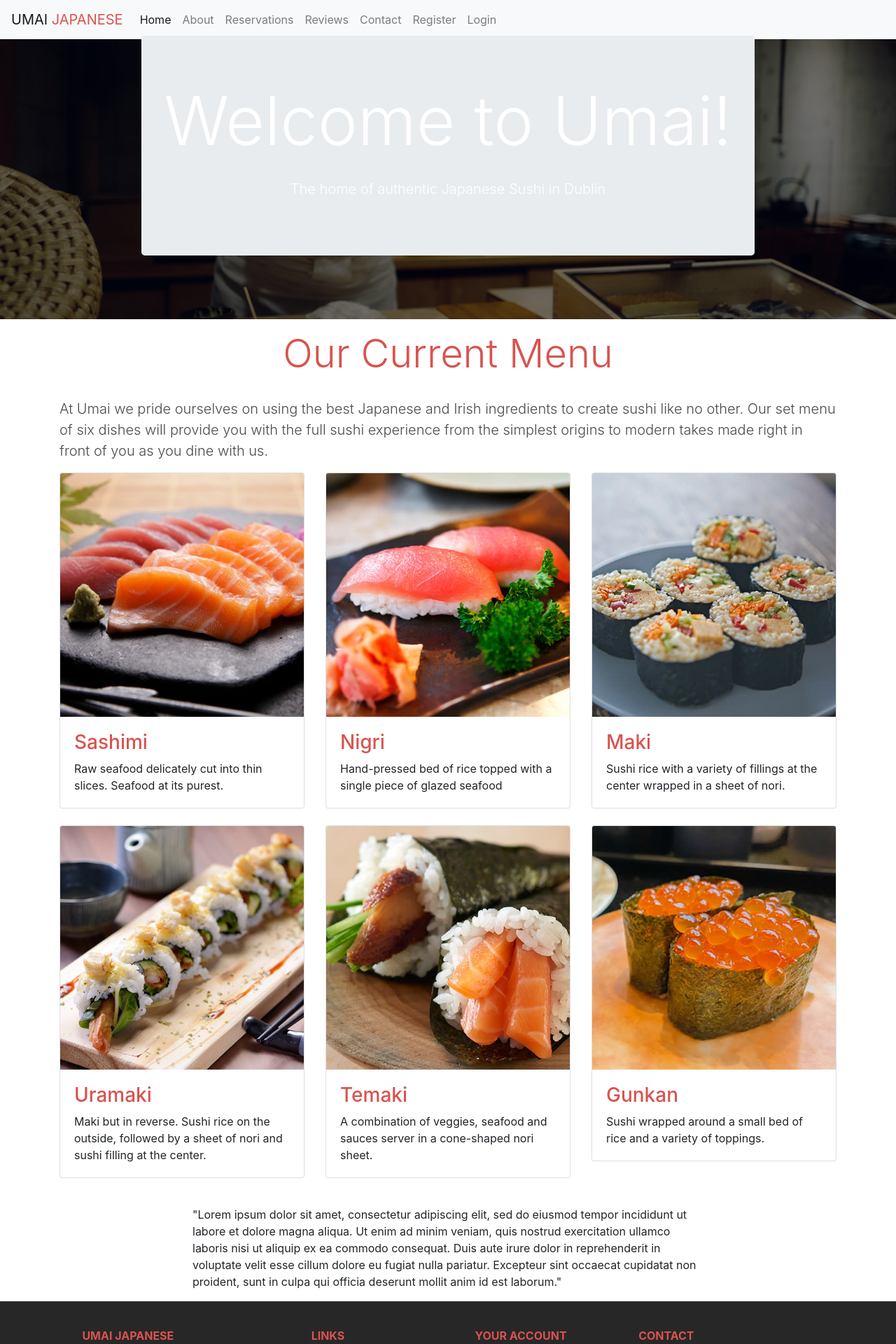
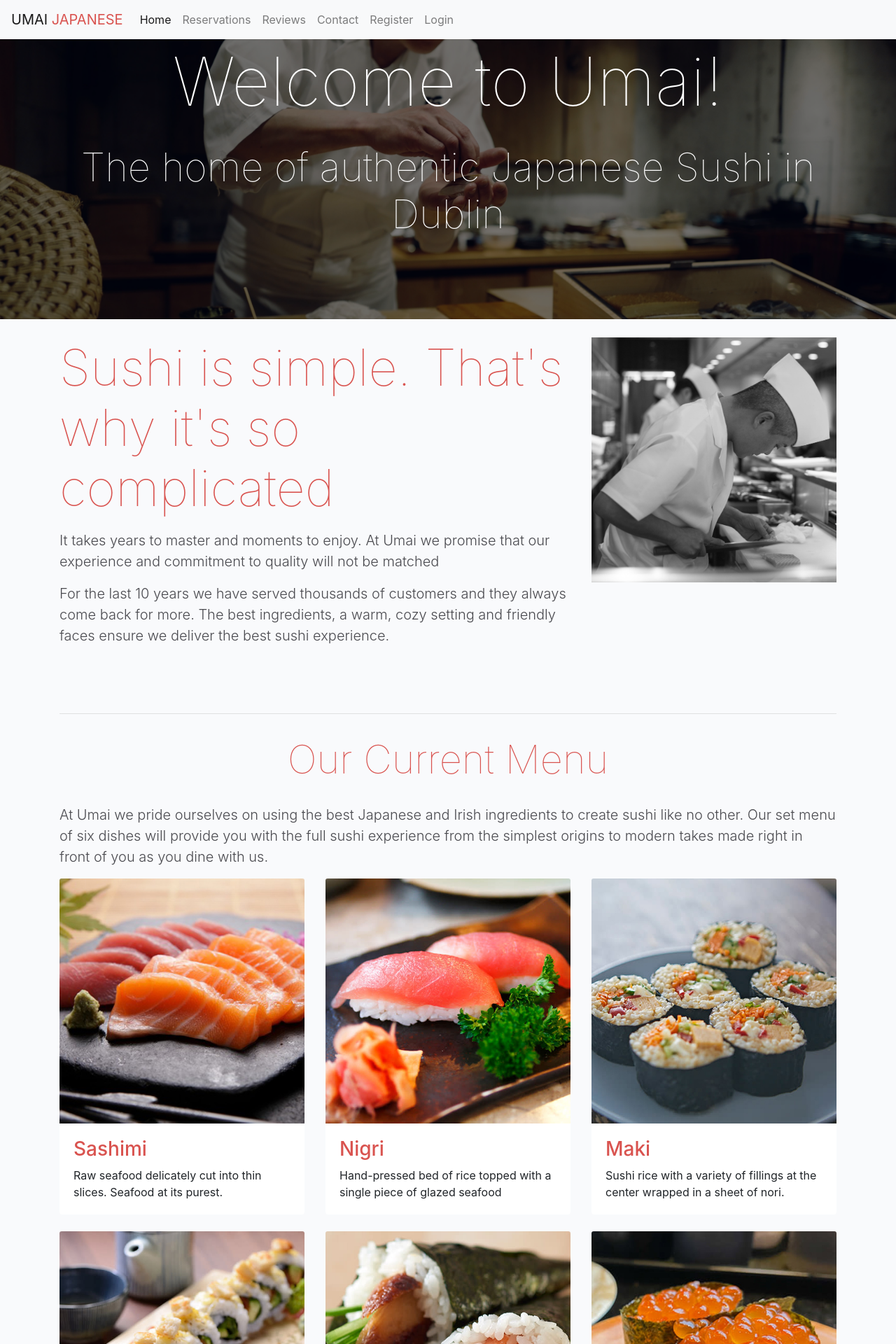
Before and after one commit to TBerrigan2101/p4_restaurant, a Django app: page / in a window 1280 px wide. Shown: the top 1920 px of the page at 70% size. Run offline with Django 3.2, Linux system fonts and the light colour scheme; data that the repository does not hold is empty; some libraries are stand-ins or nearby versions.

Commit message:
Tweaks to CSS and UI elements. Added additional content to homepage and removed About link in nav

```diff
--- a/restaurant/forms.py
+++ b/restaurant/forms.py
@@ -18,7 +18,7 @@
 class ReviewForm(forms.ModelForm):
     class Meta:
         model = Review
-        fields = ('name','body', )
+        fields = ('name', 'body', )
 
 
 class ContactForm(forms.ModelForm):
--- a/restaurant/views.py
+++ b/restaurant/views.py
@@ -26,7 +26,7 @@
         }
     return render(request, 'review.html', context)
 
-
+@login_required(login_url="accounts/login")
 def submit_review(request):
     if request.method == 'POST':
         form = ReviewForm(request.POST)
--- a/static/css/style.css
+++ b/static/css/style.css
@@ -43,7 +43,7 @@
 .hero-image-reviews {
   height: 50vh;
 
-  background: url('../images/sushi3.jpg') no-repeat center;
+  background: url('../images/sushi4.jpg') no-repeat center;
   -webkit-background-size: cover;
   -moz-background-size: cover;
   -o-background-size: cover;
@@ -59,7 +59,7 @@
 .hero-image-register {
   height: 50vh;
 
-  background: url('../images/sushi4.jpg') no-repeat center;
+  background: url('../images/sushi1.jpg') no-repeat center;
   -webkit-background-size: cover;
   -moz-background-size: cover;
   -o-background-size: cover;
@@ -149,13 +149,18 @@
 }
 
 .display-1 {
-  color: #ffffff;
   font-weight: 100;
 }
 
+.display-2 {
+  font-weight: 100;
+}
+
+.display-3 {
+  font-weight: 100;
+}
 
 .display-4 {
-  color: #d9534f;
   font-weight: 100;
 }
 
@@ -166,12 +171,6 @@
 .white {
   color: #ffffff;
 }
-
-
-.nav-link-hover {
-  color: #d9534f;
-}
-
 
 
 /* Components */
--- a/templates/base.html
+++ b/templates/base.html
@@ -30,9 +30,6 @@
                   <a class="nav-link" href={% url 'home' %}>Home <span class="sr-only">(current)</span></a>
                 </li>
                 <li class="nav-item">
-                  <a class="nav-link" href="#">About</a>
-                </li>
-                <li class="nav-item">
                   <a class="nav-link" href={% url 'view_booking' %}>Reservations</a>
                 </li>
                 <li class="nav-item">
@@ -58,7 +55,6 @@
           </nav>
 
             {% block content %}
-            <!-- Content Goes here -->
             {% endblock content %}
 
 
@@ -88,16 +84,10 @@
             <div class="col-md-2 col-lg-2 col-xl-2 mx-auto mt-3">
               <h6 class="red-brand text-uppercase mb-4 font-weight-bold">Links</h6>
               <p>
-                <a class="text-white">About</a>
+                <a class="text-white" href="{% url 'view_booking' %}">Reservations</a>
               </p>
               <p>
-                <a class="text-white">Menu</a>
-              </p>
-              <p>
-                <a class="text-white">Reservations</a>
-              </p>
-              <p>
-                <a class="text-white">Reviews</a>
+                <a class="text-white" href="{% url 'review' %}">Reviews</a>
               </p>
             </div>
             <!-- Grid column -->
@@ -108,7 +98,7 @@
             <div class="col-md-3 col-lg-2 col-xl-2 mx-auto mt-3">
                 <h6 class="red-brand text-uppercase mb-4 font-weight-bold">Your Account</h6>
               <p>
-                <a class="text-white">Login</a>
+                <a class="text-white" href="{% url 'account_login' %}">Login</a>
               </p>
             </div>
 
@@ -197,7 +187,6 @@
         </script>
         <script src="https://cdn.jsdelivr.net/npm/jquery@3.5.1/dist/jquery.slim.min.js" integrity="sha384-DfXdz2htPH0lsSSs5nCTpuj/zy4C+OGpamoFVy38MVBnE+IbbVYUew+OrCXaRkfj" crossorigin="anonymous"></script>
         <script src="https://cdn.jsdelivr.net/npm/popper.js@1.16.1/dist/umd/popper.min.js" integrity="sha384-9/reFTGAW83EW2RDu2S0VKaIzap3H66lZH81PoYlFhbGU+6BZp6G7niu735Sk7lN" crossorigin="anonymous"></script>
-        <script src="https://cdn.jsdelivr.net/npm/bootstrap@4.6.2/dist/js/bootstrap.min.js" integrity="sha384-+sLIOodYLS7CIrQpBjl+C7nPvqq+FbNUBDunl/OZv93DB7Ln/533i8e/mZXLi/P+" crossorigin="anonymous"></script><link rel="stylesheet" href="https://cdn.jsdelivr.net/npm/bootstrap@4.6.2/dist/css/bootstrap.min.css" integrity="sha384-xOolHFLEh07PJGoPkLv1IbcEPTNtaed2xpHsD9ESMhqIYd0nLMwNLD69Npy4HI+N" crossorigin="anonymous">
         <script src="https://cdn.jsdelivr.net/npm/bootstrap@4.6.2/dist/js/bootstrap.bundle.min.js" integrity="sha384-Fy6S3B9q64WdZWQUiU+q4/2Lc9npb8tCaSX9FK7E8HnRr0Jz8D6OP9dO5Vg3Q9ct" crossorigin="anonymous"></script>
 
 </body>
--- a/templates/index.html
+++ b/templates/index.html
@@ -4,29 +4,46 @@
 {% block content %}
 {% load crispy_forms_tags %}
 
+<!-- Hero Image Styling -->
+
 <div class="container-fluid hero-image-home">
     <div class="opaque-overlay">&nbsp;</div>
         <div class="row">
                 <div class="col-12">
                     <section class="jumbotron text-center">
-                        <h1 class="display-1">Welcome to Umai!</h1>
-                            <p class="lead white">The home of authentic Japanese Sushi in Dublin</p>
+                        <h1 class="display-1 text-white">Welcome to Umai!</h1>
+                        <p class="display-4 text-white">The home of authentic Japanese Sushi in Dublin</p>
                     </section>
                 </div>
         </div>
 </div>
 
 
+<div class="container container-padding">
+    <div class="row">
+        <div class="col-sm-8">
+            <p class="display-3 red-brand">Sushi is simple. That's why it's so complicated</p>
+            <p class="lead">It takes years to master and moments to enjoy. At Umai we promise that our experience and commitment to quality will not be matched</p>
+            <p class="lead">For the last 10 years we have served thousands of customers and they always come back for more. The best ingredients, a warm, cozy setting and friendly faces ensure we deliver the best sushi experience.</p>
+        </div>
+        <div class="col-sm-4">
+            <img src="static/images/chefs.jpg" class="img-fluid" alt="Sushi chefs at work in the kitchen">
+        </div>
+    </div>
+</div>
+
+<!-- Food Menu Information -->
+
 <div class="container">
+    <hr>
     <div class="row">
-            <!-- Menu Entries Column -->
         <div class="col-12 mt-3 left">
             <h1 class="display-4">Our Current Menu</h1>
             <p class="lead">At Umai we pride ourselves on using the best Japanese and Irish ingredients to create sushi like no other. Our set menu of six dishes will provide you with the full sushi experience from the simplest origins to modern takes made right in front of you as you dine with us.</p>
             <div class="row">
                 <div class="col-md-4">
                     <div class="card mb-4">
-                        <img src="static/images/sashimi.jpg" class="card-img-top" alt="...">
+                        <img src="static/images/sashimi.jpg" class="card-img-top" alt="Image of Sashimi Sushi">
                         <div class="card-body">
                             <h3>Sashimi</h3>
                             <p class="card-text"> Raw seafood delicately cut into thin slices. Seafood at its purest.</p>
@@ -35,7 +52,7 @@
                 </div>
                 <div class="col-md-4">
                     <div class="card mb-4">
-                        <img src="static/images/nigri.jpeg" class="card-img-top" alt="...">
+                        <img src="static/images/nigri.jpeg" class="card-img-top" alt="Image of Nigri Sushi">
                         <div class="card-body">
                             <h3>Nigri</h3>
                             <p class="card-text">Hand-pressed bed of rice topped with a single piece of glazed seafood</p>
@@ -44,7 +61,7 @@
                 </div>
                 <div class="col-md-4">
                     <div class="card mb-4">
-                        <img src="static/images/maki.jpeg" class="card-img-top" alt="...">
+                        <img src="static/images/maki.jpeg" class="card-img-top" alt="Image of Maki Sushi">
                         <div class="card-body">
                             <h3>Maki</h3>
                             <p class="card-text"> Sushi rice with a variety of fillings at the center wrapped in a sheet of nori. </p>
@@ -55,7 +72,7 @@
             <div class="row">
                 <div class="col-md-4">
                     <div class="card mb-4">
-                        <img src="static/images/uramaki.jpeg" class="card-img-top" alt="...">
+                        <img src="static/images/uramaki.jpeg" class="card-img-top" alt="Image of Uramaki Sushi">
                         <div class="card-body">
                             <h3>Uramaki</h3>
                             <p class="card-text">Maki but in reverse. Sushi rice on the outside, followed by a sheet of nori and sushi filling at the center.</p>
@@ -64,7 +81,7 @@
                 </div>
                 <div class="col-md-4">
                     <div class="card mb-4">
-                        <img src="static/images/temaki.jpeg" class="card-img-top" alt="...">
+                        <img src="static/images/temaki.jpeg" class="card-img-top" alt="Image of Temaki Sushi">
                         <div class="card-body">
                             <h3>Temaki</h3>
                             <p class="card-text"> A combination of veggies, seafood and sauces server in a cone-shaped nori sheet.</p>
@@ -73,7 +90,7 @@
                 </div>
                 <div class="col-md-4">
                     <div class="card mb-4">
-                        <img src="static/images/gunkan.jpeg" class="card-img-top" alt="...">
+                        <img src="static/images/gunkan.jpeg" class="card-img-top" alt="Image of Gunkan Sushi">
                         <div class="card-body">
                             <h3>Gunkan</h3>
                             <p class="card-text">Sushi wrapped around a small bed of rice and a variety of toppings.</p>
@@ -90,16 +107,7 @@
     </div>
 </div>
 
-<div class="container">
-    <div class="row">
-        <div class="col-md-8 mt-3 offset-md-2">
-        <p>"Lorem ipsum dolor sit amet, consectetur adipiscing elit, sed do eiusmod tempor incididunt ut labore et dolore magna aliqua.
-            Ut enim ad minim veniam, quis nostrud exercitation ullamco laboris nisi ut aliquip ex ea commodo consequat.
-            Duis aute irure dolor in reprehenderit in voluptate velit esse cillum dolore eu fugiat nulla pariatur. Excepteur sint occaecat
-            cupidatat non proident, sunt in culpa qui officia deserunt mollit anim id est laborum."</p>
 
-        </div>
-    </div>
-</div>
+<!-- Food Menu Information -->
 
 {%endblock%}
```
Also changed, not shown: restaurant/models.py (+24 -16 lines), templates/account/login.html (+8 -2 lines), templates/account/logout.html (+8 -3 lines), templates/account/signup.html (+7 -3 lines), templates/add_booking.html (+6 -2 lines), templates/contact.html (+7 -3 lines), templates/edit_booking.html (+6 -2 lines), templates/index2.html (deleted, +0 -72 lines), templates/review.html (+14 -25 lines), templates/submit_review.html (+5 -10 lines), templates/view_booking.html (+11 -14 lines), restaurant/admin.py (line endings or trailing spaces), restaurant/urls.py (line endings or trailing spaces), static/images/chefs.jpg (added), 1 more files.
